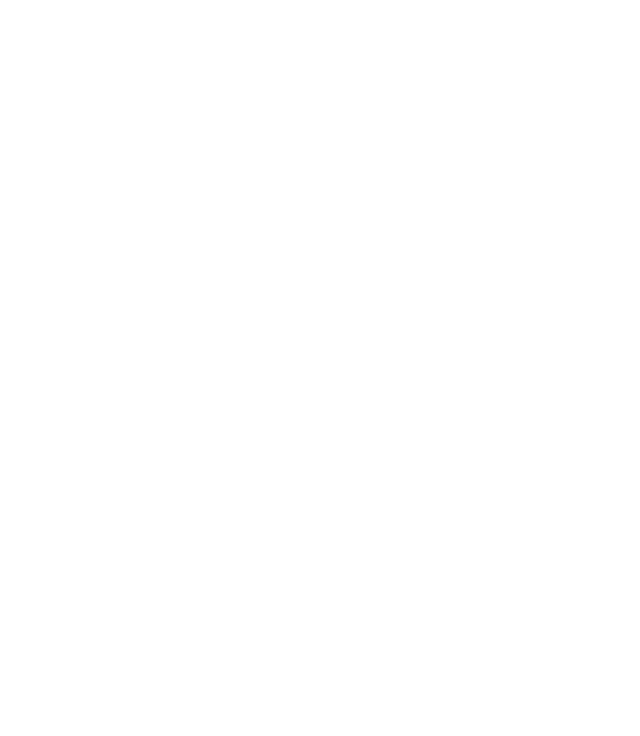
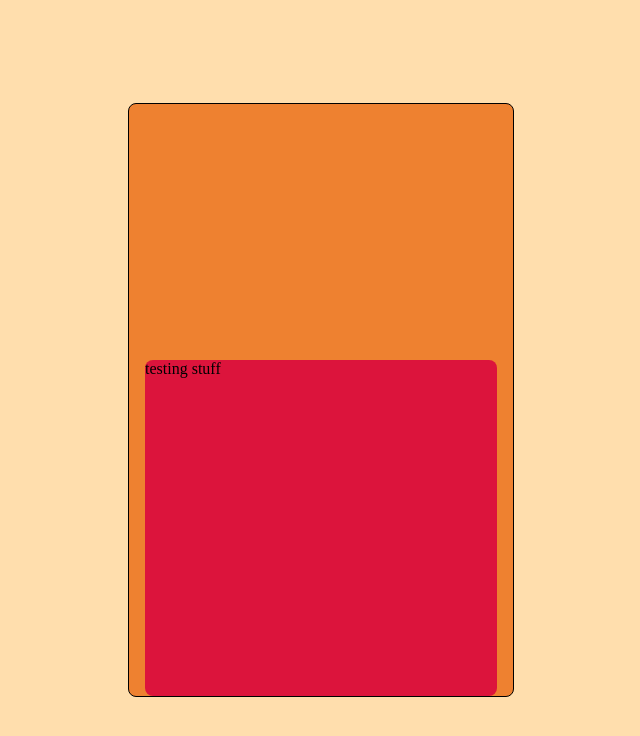
Before and after one commit to ashmar32/pokedex, a website: page index.html in a window 1280 px wide. Shown: the whole page, without its empty margins (319-959 px from the left). Drawn offline with Linux system fonts and the light colour scheme.

Commit message:
working on ui and css

```diff
--- a/css/card.css
+++ b/css/card.css
@@ -1,5 +1,36 @@
-.div {
-    width: 200px;
-    height: 100px;
-    background: crimson;
+body {
+    background-color: navajowhite;
+    display: flex;
+    margin: 0;
+    justify-content: center;
+    align-items: center;
+    height: 100vh;
 }
+
+#pokedex {
+    width: 22rem;
+    height: 35rem;
+    background: #EE8130;
+    border: 1px  solid black;
+    border-radius: 8px;
+    padding: 1rem;
+}
+
+#top {
+    height: 40%;
+    padding: 0.5rem;
+
+}
+
+#top-bar {
+    display: flex;
+    justify-content: space-between;
+    color: white;
+
+}
+
+#data {
+    background-color: crimson;
+    height: 60%;
+    border-radius: 8px;
+}
--- a/index.html
+++ b/index.html
@@ -11,10 +11,9 @@
     <div id="top">
       <div id="top-bar"></div>
       <div id="pokemon-pic"></div>
+    </div>
     <div id="data">
-
-    </div>
-
+          testing stuff
     </div>
   </div>
   <script src="script/card.js"></script>
```
